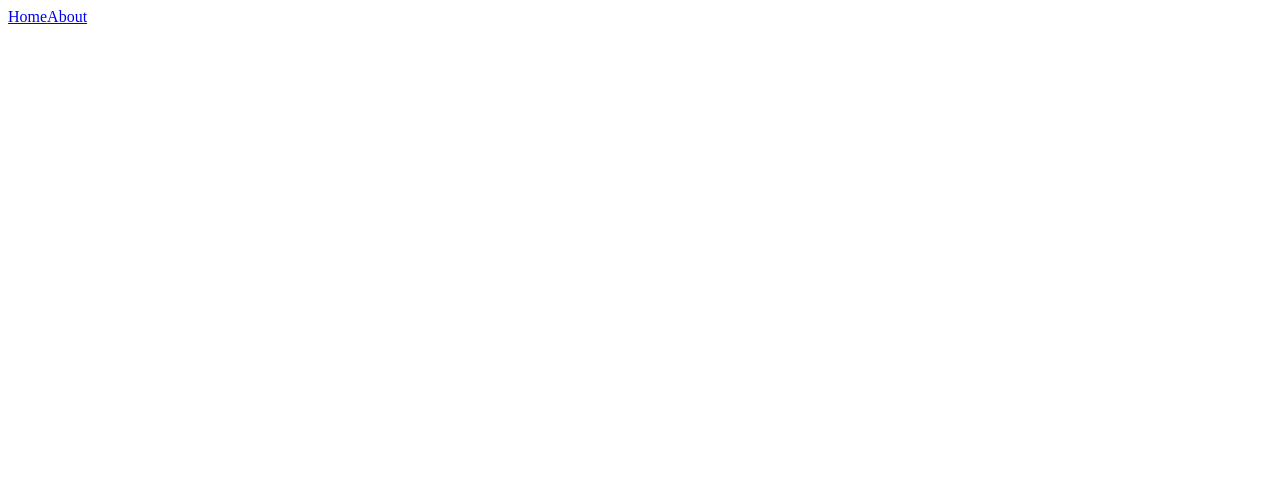
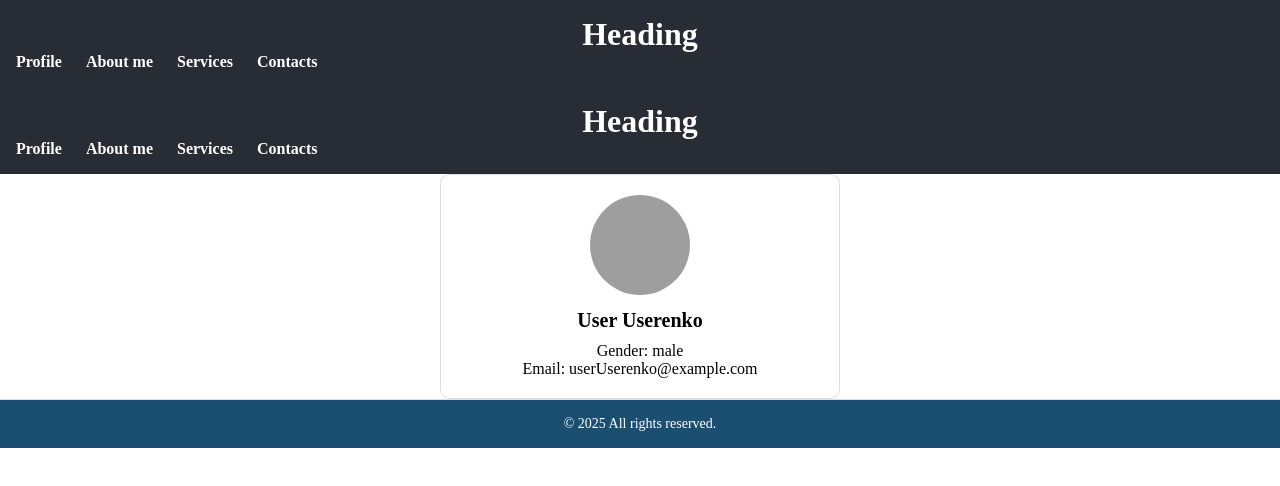
Before and after one commit to Illia-11/fullstack-app, a React (Vite) app in the folder client/: page /profile in a window 1280 px wide. Before the commit this address had no page. Shown: the top 486 px of the page. Built offline with nearby package versions, Linux system fonts and the light colour scheme; grey boxes are pictures that could not be loaded.

Commit message:
Add hometask component with PropTypes usage examples

```diff
--- a/client/src/App.jsx
+++ b/client/src/App.jsx
@@ -1,3 +1,4 @@
+import { useState } from 'react';
 import { Route, Routes } from "react-router";
 import Home from "./pages/Home";
 import About from "./pages/About";
@@ -6,8 +7,20 @@ import AuthLayout from "./Layouts/AuthLayout";
 import LoginPage from "./pages/Login";
 import RegistrationPage from "./pages/Registration";
 import BasicLayout from "./Layouts/MainLayout";
+import UserProfile from './components/UserProfile';
 
 function App() {
+  const [user, setUser] = useState({
+    id: '12345',
+    firstName: 'User',
+    lastName: 'Userenko',
+    imgSrc: 'https://cdn-icons-png.flaticon.com/512/3607/3607444.png',
+    isMale: true,
+    email: 'userUserenko@example.com',
+    password: 'supersecurepassword123',
+  });
+
+
   return (
     <>
       <Header />
@@ -15,6 +28,7 @@ function App() {
         <Route path="/" element={<BasicLayout />}>
           <Route index element={<Home />} />
           <Route path="/about" element={<About />} />
+          <Route path='/profile' element={<UserProfile user={user}/>} />
         </Route>
 
         <Route path="/auth" element={<AuthLayout />}>
--- /dev/null
+++ b/client/src/components/Footer/Footer.module.scss
@@ -0,0 +1,8 @@
+.footer {
+  text-align: center;
+  padding: 1rem;
+  font-size: 0.875rem;
+  border-top: 1px solid #ddd;
+  color: white;
+  background-color: #1b4f72;
+}
--- a/client/src/components/Footer/index.jsx
+++ b/client/src/components/Footer/index.jsx
@@ -1,8 +1,10 @@
-const Footer = () => {
+import s from './Footer.module.scss';
+
+function Footer() {
   return (
-    <div>
-      <p>All rights reserved. 2005</p>
-    </div>
+    <footer className={s.footer}>
+      <p>&copy; 2025 All rights reserved.</p>
+    </footer>
   );
 };
 
--- /dev/null
+++ b/client/src/components/Header/Header.module.scss
@@ -0,0 +1,8 @@
+.header {
+  background-color: #282c34;
+  padding: 1rem;
+  color: white;
+}
+.heading {
+  text-align: center;
+}
--- a/client/src/components/Header/index.jsx
+++ b/client/src/components/Header/index.jsx
@@ -1,10 +1,11 @@
-import { NavLink } from "react-router";
+import Navigation from '../Navigation';
+import s from './Header.module.scss';
 
-const Header = () => {
-  return <header>
-    <NavLink to="/">Home</NavLink>
-    <NavLink to="/about">About</NavLink>
-  </header>
+function Header ()  {
+  return <header className={s.header}>
+  <h1 className={s.heading}>Heading</h1>
+  <Navigation/>
+</header>
 }
 
 export default Header;
--- /dev/null
+++ b/client/src/components/Navigation/Navigation.module.scss
@@ -0,0 +1,17 @@
+.navigation {
+  list-style: none;
+  display: flex;
+  gap: 1.5rem;
+}
+.link {
+  color: white;
+  text-decoration: none;
+  font-weight: bold;
+  &:hover {
+    color: #61dafb;
+  }
+}
+.activeLink {
+  text-decoration: none;
+  color: #007bff;
+}
--- /dev/null
+++ b/client/src/components/Navigation/index.jsx
@@ -0,0 +1,33 @@
+import { NavLink } from 'react-router';
+import styles from './Navigation.module.scss';
+const setActive = ({ isActive }) =>
+  isActive ? styles.activeLink : styles.link;
+function Navigation() {
+  return (
+    <nav>
+      <ul className={styles.navigation}>
+        <li className={styles.navigationItem}>
+          <NavLink to="/" className={setActive}>
+            Profile
+          </NavLink>
+        </li>
+        <li className={styles.navigationItem}>
+          <NavLink to="/about" className={setActive}>
+            About me
+          </NavLink>
+        </li>
+        <li className={styles.navigationItem}>
+          <NavLink to="/services" className={setActive}>
+            Services
+          </NavLink>
+        </li>
+        <li className={styles.navigationItem}>
+          <NavLink to="/contact" className={setActive}>
+            Contacts
+          </NavLink>
+        </li>
+      </ul>
+    </nav>
+  );
+}
+export default Navigation;
--- /dev/null
+++ b/client/src/components/UserProfile/UserProfile.module.scss
@@ -0,0 +1,20 @@
+.userProfile {
+  padding: 20px;
+  margin: 0 auto;
+  border: 1px solid #ddd;
+  border-radius: 10px;
+  text-align: center;
+  max-width: 400px;
+}
+.userName {
+  font-size: 20px;
+  margin: 10px 0;
+}
+.userGender {
+  font-size: 16px;
+}
+.userAvatar {
+  width: 100px;
+  height: 100px;
+  border-radius: 50%;
+}
--- /dev/null
+++ b/client/src/components/UserProfile/index.jsx
@@ -0,0 +1,31 @@
+import PropTypes from 'prop-types';
+import styles from './UserProfile.module.scss';
+
+function UserProfile({ user }) {
+  const { firstName, lastName, imgSrc, isMale, email } = user;
+  return (
+    <article className={styles.userProfile}>
+      <img
+        className={styles.userAvatar}
+        src={imgSrc}
+        alt={`${firstName}${lastName}`}
+      />
+      <h2 className={styles.userName}>
+        {firstName} {lastName}
+      </h2>
+      <p className={styles.userGender}>Gender: {isMale ? 'male' : 'female'}</p>
+      <p className={styles.userEmail}>Email: {email}</p>
+    </article>
+  );
+}
+UserProfile.propTypes = {
+  user: PropTypes.shape({
+    firstName: PropTypes.string.isRequired,
+    lastName: PropTypes.string.isRequired,
+    imgSrc: PropTypes.string,
+    isMale: PropTypes.bool,
+    email: PropTypes.string.isRequired,
+    password: PropTypes.string
+  })
+};
+export default UserProfile;
--- a/client/src/index.css
+++ b/client/src/index.css
@@ -0,0 +1,5 @@
+* {
+  margin: 0;
+  padding: 0;
+  box-sizing: border-box;
+}
```
